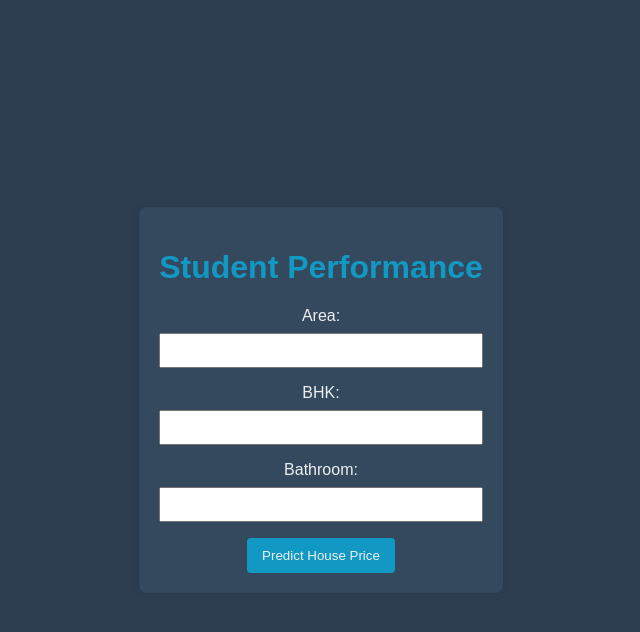
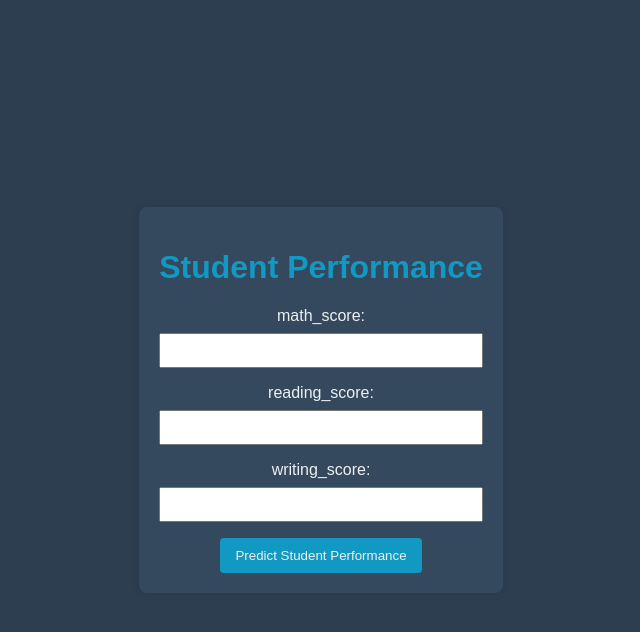
Before and after one commit to Shreyash67/Student_Performance, a Flask app: page /predict in a window 1280 px wide. Shown: the top 632 px of the page, without its empty margins (319-959 px from the left). Run offline with Flask 3, Linux system fonts and the light colour scheme; parts of the project's set-up code (start-up, migrations or seed data) failed here and were passed over.

Commit message:
modified app.py

```diff
--- a/app.py
+++ b/app.py
@@ -16,4 +16,18 @@ def predict():
     if request.method == 'GET':
         return render_template('index.html')
     else:
-        pass
+        try:
+            math_score = float(request.form['math_score'])
+            reading_score = float(request.form['reading_score'])
+            writing_score = float(request.form['writing_score'])
+
+            input_data = np.array([[math_score,reading_score,writing_score]])
+            result = model.predict(input_data)
+            predict_price = float(result[0])
+
+            return render_template('index.html',result = f"Predicted House Price: {predict_price:.2f}$")
+        except Exception as e:
+            return render_template('index.html',result=f"Error: {e}")
+
+if __name__ == '__main__':
+    app.run(debug=True)
--- a/templates/index.html
+++ b/templates/index.html
@@ -67,16 +67,16 @@
         <h1>Student Performance</h1>
 
         <form method="POST" action="{{ url_for('predict') }}">
-            <label for="Area">Area:</label>
-            <input type="number" name="Area" step="0.01" required><br>
+            <label for="math_score">math_score:</label>
+            <input type="number" name="math_score" step="1" required><br>
 
-            <label for="BHK">BHK:</label>
-            <input type="number" name="BHK" step="1" required><br>
+            <label for="reading_score">reading_score:</label>
+            <input type="number" name="reading_score" step="1" required><br>
 
-            <label for="Bathroom">Bathroom:</label>
-            <input type="number" name="Bathroom" step="1" required><br>
+            <label for="writing_score">writing_score:</label>
+            <input type="number" name="writing_score" step="1" required><br>
 
-            <button type="submit">Predict House Price</button>
+            <button type="submit">Predict Student Performance</button>
         </form>
 
         {% if result %}
```
